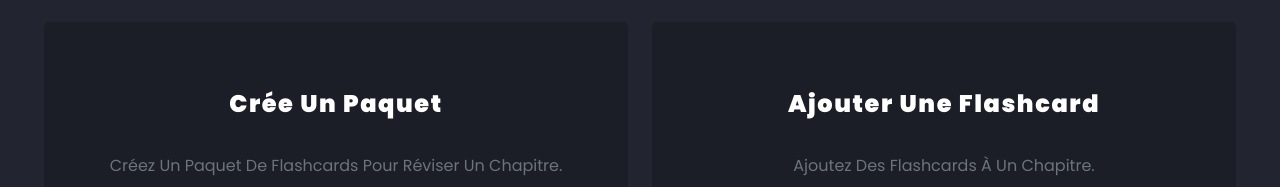
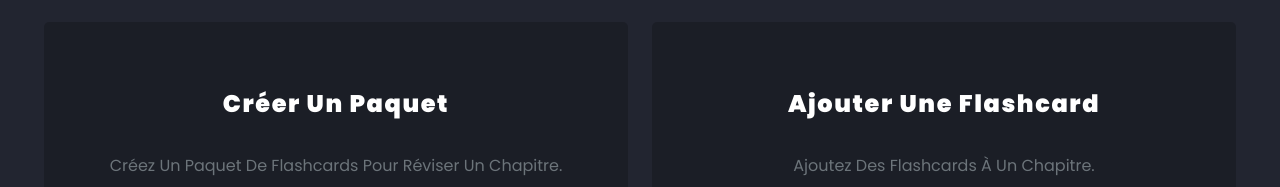
Before and after one commit to Expensiveee/svt, a Next.js app: page / in a window 1280 px wide. Shown: the part 146-333 px from the top of the page. Built offline with nearby package versions, Linux system fonts and the light colour scheme; no server answers.

Commit message:
Update index.js

```diff
--- a/src/pages/index.js
+++ b/src/pages/index.js
@@ -70,7 +70,7 @@ const Home = ({ data }) => {
       </S.Title>
       <S.Actions>
         <S.Action onClick={() => Router.push("/new")}>
-          <S.ActionTitle>Crée un paquet</S.ActionTitle>
+          <S.ActionTitle>Créer un paquet</S.ActionTitle>
           <S.ActionDescription>
             Créez un paquet de flashcards pour réviser un chapitre.
           </S.ActionDescription>
```
